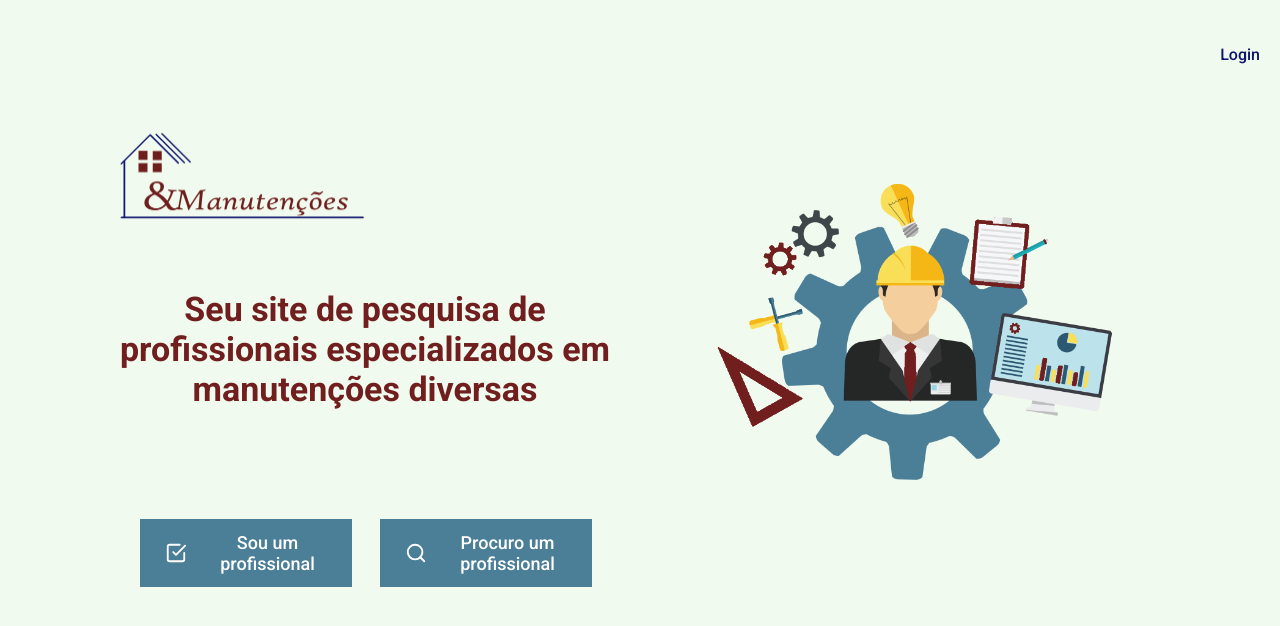
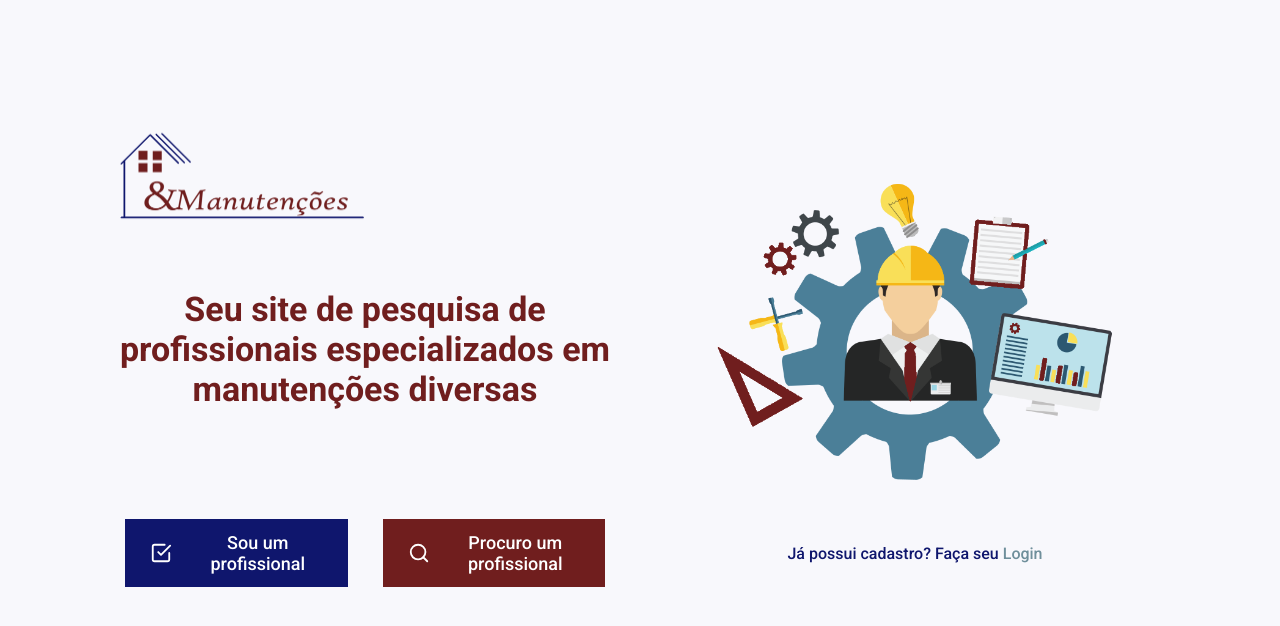
Before and after one commit to rizidorio/Profissionais, a React (Create React App) app: page / in a window 1280 px wide. Shown: the top 626 px of the page. Built offline with nearby package versions, Linux system fonts and the light colour scheme.

Commit message:
Finalização Layout Home

```diff
--- a/src/App.css
+++ b/src/App.css
@@ -3,7 +3,7 @@
     --cor-titulo: #701e1e;
     --cor-botao: #4b7f98;
     --cor-hover: #6f8f9b;
-    --cor-background: #f1faee;
+    --cor-background: #F8F8FC;
     --cor-background-header: #e1e1e7;
     --cor-branco: #ffffff;
 }
@@ -38,7 +38,7 @@ a {
 }
 
 .container {
-    width: 100vw;
+    min-width: 500px;
 }
 
 @media (min-width: 700px) {
--- a/src/components/BotaoPesquisa/index.tsx
+++ /dev/null
@@ -1,21 +0,0 @@
-import React from 'react';
-import { Link } from 'react-router-dom';
-
-interface IButtonProps {
-    url: string,
-    text: string,
-    classe: string,
-    img: string,
-    alt: string,
-}
-
-const ButtonPesquisa: React.FC<IButtonProps> = ({url, text, classe, img, alt}) => {
-    return (
-        <Link to={url} className={classe}>
-            <img src={img} alt={alt}/>
-            {text}
-        </Link>
-    );
-}
-
-export default ButtonPesquisa;
--- a/src/pages/Home/index.tsx
+++ b/src/pages/Home/index.tsx
@@ -14,9 +14,6 @@ const Home = () => {
             <div id="page-home-content" className="container">
                 <div className="logo-container">
                     <img src={logo} alt="Logotipo" />
-                    <Link to="/login" className="login">
-                        Login
-                    </Link>
                     <h2>Seu site de pesquisa de profissionais especializados em manutenções diversas</h2>
                 </div>
                 <img src={fundo} alt="Imagem background" className="back-img"/>
@@ -35,7 +32,14 @@ const Home = () => {
                         Procuro um profissional
                     </Link>
                 </div>
+                <div className="login">
+                    Já possui cadastro? Faça seu
+                    <Link to="/login" >
+                        Login
+                    </Link>
+                </div>
             </div>
+
         </div>
     );
 }
--- a/src/pages/Home/styles.css
+++ b/src/pages/Home/styles.css
@@ -13,16 +13,20 @@
 }
 
 .login {
-    position: absolute;
-    top: 4.5rem;
-    right: 2rem;
-    font-size: 0.8rem;
+    margin: 1.2rem auto 0;
+    font-size: 1rem;
     color: var(--cor-principal);
-    transition: color 0.2s;
+    max-width: 10rem;
 }
 
-.login:hover {
+.login a {
     color: var(--cor-hover);
+    transition: color 0.2s;
+    margin-left: 0.4rem;
+}
+
+.login a:hover {
+    color: var(--cor-principal);
 }
 
 .logo-container img {
@@ -49,7 +53,7 @@
 }
 
 .botoes-container a {
-    background-color: var(--cor-botao);
+    background: var(--cor-titulo);
     height: 2.8rem;
     color: var(--cor-branco);
     width: 70%;
@@ -59,8 +63,12 @@
     transition: 0.8s;
 }
 
+.botoes-container a:first-child {
+    background-color: var(--cor-principal);
+}
+
 .botoes-container a:hover {
-    background: var(--cor-principal);
+    opacity: 0.6;
 }
 
 .botoes-container a:first-child {
@@ -87,18 +95,13 @@
         grid-template-columns: 2fr 1fr 1fr;
         grid-template-areas:
         "logo img img"
-        "botoes botoes login";
+        "botoes login login";
     }
 
     .logo-container {
         grid-area: logo;
         align-self: center;
         margin: 0;
-    }
-
-    .login {
-        grid-area: login;
-        font-size: 1.6rem;
     }
 
     .logo-container img {
@@ -120,17 +123,19 @@
     .botoes-container {
         grid-area: botoes;
         max-width: 48rem;
-        margin-left: 5rem;
+        margin: 0 auto;
         flex-wrap: nowrap;
-        justify-content: flex-start;
     }
 
     .botoes-container a {
         font-size: 1.8rem;
-        margin-right: 2.8rem;
         height: 6.8rem;
         padding: 2.5rem;
         text-align: center;
+    }
+
+    .botoes-container a:first-child {
+        margin-right: 3.5rem;
     }
 
     .botoes-container span {
@@ -142,4 +147,16 @@
         margin-right: 2.1rem;
         margin-left: 0;
     }
+
+    .login {
+        grid-area: login;
+        font-size: 1.6rem;
+        max-width: 100%;
+        align-self: start;
+        margin-top: 2.5rem;
+    }
+
+    .login a {
+        text-align: initial;
+    }
 }
--- a/src/pages/Residencial/index.tsx
+++ /dev/null
@@ -1,80 +0,0 @@
-import React from 'react';
-
-import './styles.css';
-
-import eletrica from '../../assets/eletrica.png'
-import pintura from '../../assets/pintor.png';
-import limpeza from '../../assets/limpeza.png';
-import alvenaria from '../../assets/pedreiro.svg';
-import hidraulica from '../../assets/encanamento.png';
-import mais from '../../assets/outros_residencial.png';
-import Cabecalho from '../../components/Cabecalho';
-import ButtonPesquisa from '../../components/BotaoPesquisa';
-
-
-const Residencial = () => {
-
-    return (
-        <>
-        <Cabecalho titulo="Manutenção Residencial"/>
-
-        <div id="subResidencial">
-
-            <p className="subtitulo">Selecione uma subcategoria para vizualizar a lista de profissionais especializados em manutenção residencial</p>
-
-            <div className="subBotoes">
-                <ButtonPesquisa
-                    url="/residencial/Pintores"
-                    text="Pintura"
-                    classe="subCategorias"
-                    img={pintura}
-                    alt="Pintura"
-                />
-
-                <ButtonPesquisa
-                    url="/pedreiros"
-                    text="Alvenaria"
-                    classe="subCategorias"
-                    img={alvenaria}
-                    alt="Alvenaria"
-                />
-
-                <ButtonPesquisa
-                    url="/eletricistas"
-                    text="Elétrica"
-                    classe="subCategorias"
-                    img={eletrica}
-                    alt="Elétrica"
-                />
-            </div>
-            <div className="subBotoes">
-                <ButtonPesquisa
-                    url="/encanadores"
-                    text="Hidráulica"
-                    classe="subCategorias"
-                    img={hidraulica}
-                    alt="Hidráulica"
-                />
-
-                <ButtonPesquisa
-                    url="/limpezas"
-                    text="Limpeza pesada"
-                    classe="subCategorias"
-                    img={limpeza}
-                    alt="Limpeza pesada"
-                />
-
-                <ButtonPesquisa
-                    url="/todos"
-                    text="Listar todos"
-                    classe="subCategorias"
-                    img={mais}
-                    alt="Listar todos"
-                />
-            </div>
-        </div>
-        </>
-    );
-}
-
-export default Residencial;
--- a/src/pages/Residencial/styles.css
+++ /dev/null
@@ -1,64 +0,0 @@
-#subResidencial {
-    text-align: center;
-}
-
-#subResidencial .subCategorias {
-    max-width: 130px;
-    max-height: 130px;
-    box-shadow: 0px 4px 4px rgba(0, 0, 0, 0.25);
-    border: 0px;
-    color: var(--cor-principal);
-    font-size: 16px;
-    font-weight: bold;
-    background-color: #FFF;
-}
-
-#subResidencial .subCategorias img {
-    width: 120px;
-    margin-top: 5px;
-    margin-bottom: 5px;
-}
-
-#subResidencial .subCategorias:hover {
-    background-color: var(--cor-hover);
-    transition: 0.5s;
-}
-
-#subResidencial .subBotoes {
-    display: flex;
-    justify-content: space-around;
-    margin-bottom: 80px;
-}
-
-#subResidencial .subtitulo {
-    margin-top: 50px;
-    text-align: center;
-}
-
-#subResidencial .voltar {
-    text-align: end;
-    margin-right: 30px;
-}
-
-#subResidencial .voltar a {
-    padding: 5px;
-    color: var(--cor-principal);
-}
-
-#subResidencial .voltar a:hover {
-    background-color: var(--cor-hover);
-    color: #FFF;
-}
-
-@media(max-width: 900px) {
-
-    #subResidencial .subCategorias {
-        height: 110px;
-        width: 110px;
-        margin-bottom: 70px;
-    }
-
-    #subResidencial .subCategorias img {
-        width: 90px;
-    }
-}
--- a/src/routes.tsx
+++ b/src/routes.tsx
@@ -2,7 +2,6 @@ import React from 'react';
 import { Route, BrowserRouter, Switch } from 'react-router-dom';
 
 import Home from './pages/Home';
-import Residencial from './pages/Residencial'
 import Lista from './pages/Listagem';
 
 
@@ -11,8 +10,7 @@ const Routes = () => {
         <BrowserRouter>
             <Switch>
                 <Route component={Home} path="/" exact />
-                <Route component={Residencial} path="/residencial" exact />
-                <Route component={Lista} path="/residencial/:prof" />
+                <Route component={Lista} path="/categorias/:prof" />
             </Switch>
         </BrowserRouter>
     );
```
Also changed, not shown: src/assets/fundo_casa.png (deleted), src/assets/fundo_casa500.png (deleted).
